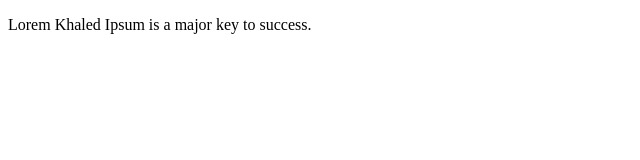
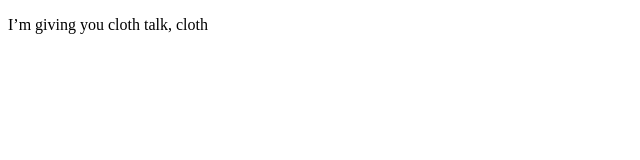
Before and after one commit to hrivera88/wsa-chatbox-2016, a plain HTML site: page index.html in a window 1280 px wide. Shown: the whole page, without its empty margins (0-640 px from the left). Drawn offline with Linux system fonts and the light colour scheme.

Commit message:
You only make things worse

```diff
--- a/index.html
+++ b/index.html
@@ -5,6 +5,6 @@
     <title>Document</title>
 </head>
 <body>
-    <p>Lorem Khaled Ipsum is a major key to success.</p>
+    <p>I’m giving you cloth talk, cloth</p>
 </body>
 </html>
```
